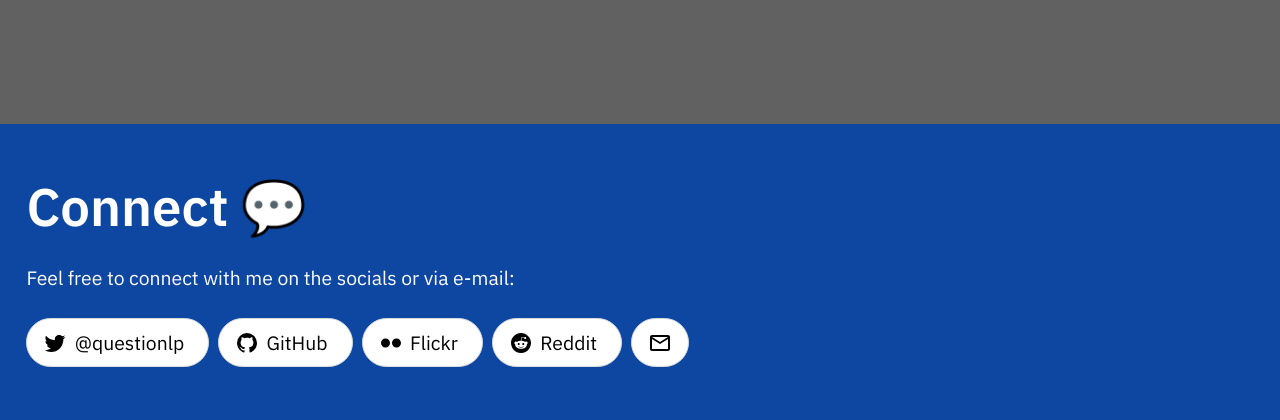
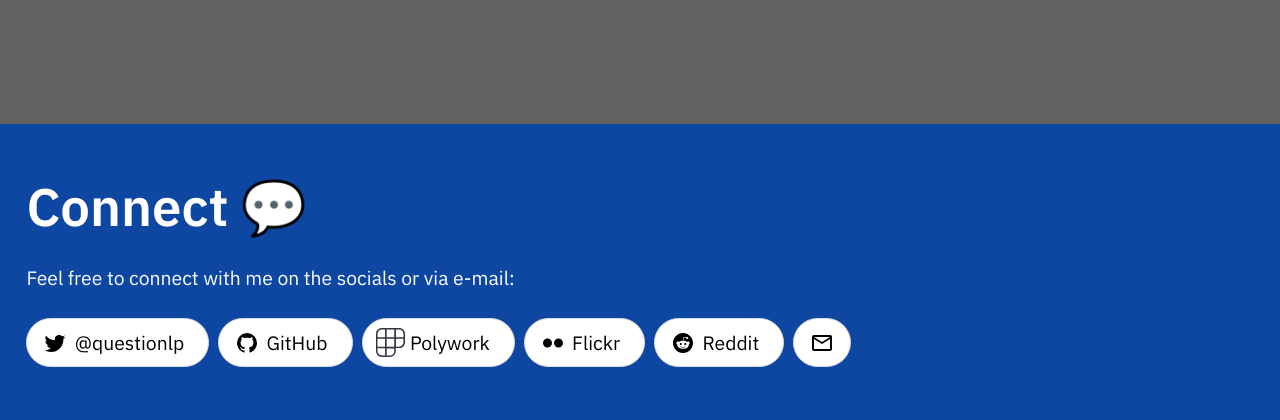
Before and after one commit to questionlp/flask_linhpham.org, a Flask app: page / in a window 1280 px wide. Shown: the part 2953-3373 px from the top of the page. Run offline with Flask 2, Linux system fonts and the light colour scheme.

Commit message:
Adding Polywork contact link

```diff
--- a/templates/sections/04-connect.html
+++ b/templates/sections/04-connect.html
@@ -24,6 +24,13 @@
                     <span>GitHub</span>
                 </a>
 
+                <a href="https://www.polywork.com/theqlp" class="button is-medium is-rounded">
+                    <span class="icon">
+                        <img src="{{ url_for('static', filename='img/polywork.svg') }}" alt="Polywork Icon">
+                    </span>
+                    <span>Polywork</span>
+                </a>
+
                 <a href="https://flickr.com/people/questionlp/" class="button is-medium is-rounded">
                     <span class="icon">
                         <img src="{{ url_for('static', filename='img/flickr.svg') }}" alt="Flickr Icon">
```
Also changed, not shown: static/img/polywork.svg (added).
